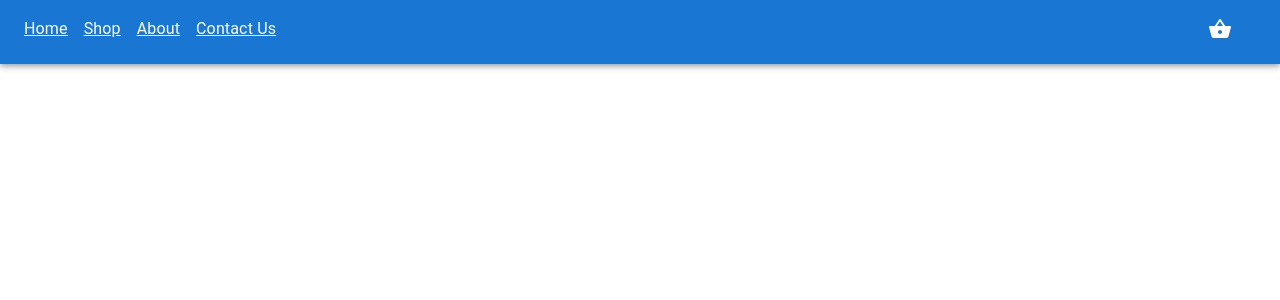
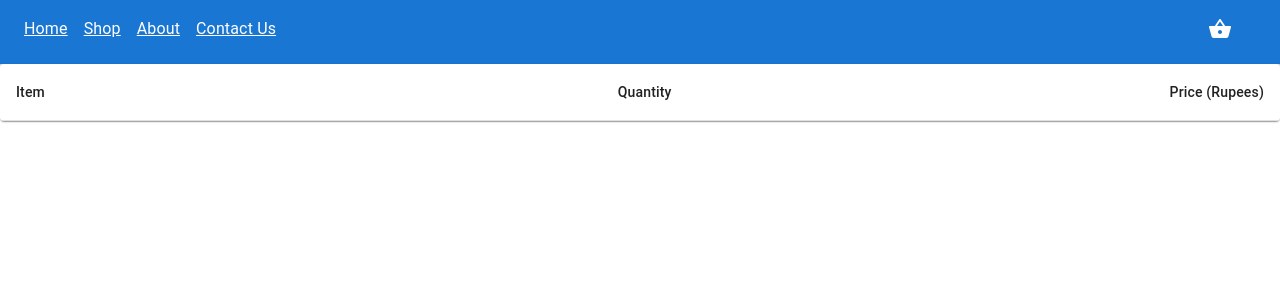
Before and after one commit to nirajpandey034/shopit-poc, a React (Create React App) app: page /cart in a window 1280 px wide. Shown: the top 300 px of the page. Built offline with nearby package versions, Linux system fonts and the light colour scheme.

Commit message:
added cart basics

```diff
--- a/src/Components/Cart/Cart.js
+++ b/src/Components/Cart/Cart.js
@@ -1,16 +1,14 @@
 import React from 'react';
 import { useContext } from 'react';
 import {MyContext } from '../ContextProvider';
+
+import CartTable from './CartTable'
 
 function Cart() {
   const { state} = useContext(MyContext);
   return (
     <>
-      <ul>
-        {state.products.map((product) => {
-          return <li key={product.id}>{product.name}</li>;
-        })}
-      </ul>
+      <CartTable products={state.products}/>
     </>
   );
 }
--- /dev/null
+++ b/src/Components/Cart/CartTable.js
@@ -0,0 +1,49 @@
+import React, { useEffect } from 'react';
+import Table from '@mui/material/Table';
+import TableBody from '@mui/material/TableBody';
+import TableCell from '@mui/material/TableCell';
+import TableContainer from '@mui/material/TableContainer';
+import TableHead from '@mui/material/TableHead';
+import TableRow from '@mui/material/TableRow';
+import Paper from '@mui/material/Paper';
+
+function createData(itemName, quantity, price) {
+  return { itemName, quantity, price };
+}
+
+let rows = [];
+
+export default function CartTable(props) {
+  useEffect(() => {
+    rows = props.products?.map((prod) => {
+      return createData(prod?.name, prod?.quantity, prod?.price);
+    });
+  }, [props.products]);
+  return (
+    <TableContainer component={Paper}>
+      <Table sx={{ minWidth: 650 }} aria-label="simple table">
+        <TableHead>
+          <TableRow>
+            <TableCell>Item</TableCell>
+            <TableCell align="right">Quantity</TableCell>
+            <TableCell align="right">Price&nbsp;(Rupees)</TableCell>
+          </TableRow>
+        </TableHead>
+        <TableBody>
+          {rows.map((row) => (
+            <TableRow
+              key={row.name}
+              sx={{ '&:last-child td, &:last-child th': { border: 0 } }}
+            >
+              <TableCell component="th" scope="row">
+                {row.itemName}
+              </TableCell>
+              <TableCell align="right">{row.quantity}</TableCell>
+              <TableCell align="right">{row.price}</TableCell>
+            </TableRow>
+          ))}
+        </TableBody>
+      </Table>
+    </TableContainer>
+  );
+}
--- a/src/Components/OfferCards/OfferCard.js
+++ b/src/Components/OfferCards/OfferCard.js
@@ -60,7 +60,7 @@ function OfferCard(props) {
         <Button
           className="card-select-button"
           onClick={() => {
-            dispatch({ type: "ADD_TO_CART", payload: { id: props.data.id, name: props.data.mainFeature } });
+            dispatch({ type: "ADD_TO_CART", payload: { id: props.data.id, name: props.data.mainFeature, quantity: 1, price: 120 } });
           }}
         >
           Select
--- a/src/Components/OfferCards/OfferCardContainer.js
+++ b/src/Components/OfferCards/OfferCardContainer.js
@@ -30,7 +30,7 @@ function OfferCardContainer() {
     <>
       {offerData.length === 0 ? (
         <Swiper
-          modules={[Navigation, Pagination, Scrollbar, A11y]}
+          modules={[Navigation, Pagination, Scrollbar]}
           breakpoints={{
             320: {
               slidesPerView: 1,
@@ -47,7 +47,7 @@ function OfferCardContainer() {
           grabCursor={true}
           centeredSlides={true}
           centeredSlidesBounds={true}
-          slideToClickedSlide={true}
+          slideToClickedSlide={false}
           initialSlide={0}
           pagination={{ clickable: true }}
           scrollbar={{ draggable: true }}
```
